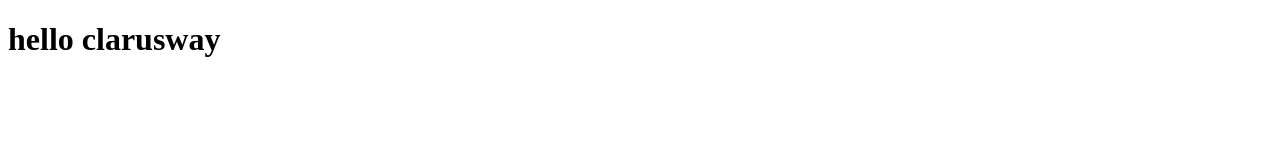
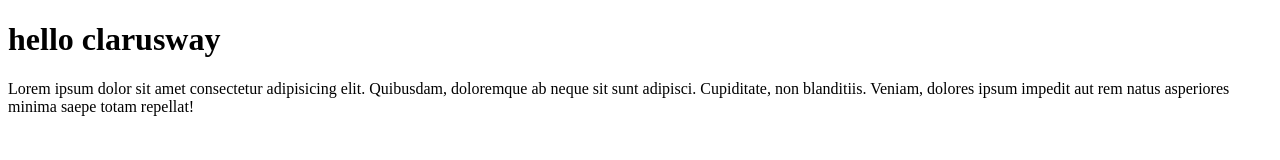
Before and after one commit to tekinhuseyin/pullrequestdeneme-1, a plain HTML site: page index.html in a window 1280 px wide. Drawn offline with Linux system fonts and the light colour scheme.

Commit message:
sinan icerik ekledim

```diff
--- a/index.html
+++ b/index.html
@@ -8,5 +8,6 @@
 </head>
 <body>
     <h1> hello clarusway</h1>
+    <p>Lorem ipsum dolor sit amet consectetur adipisicing elit. Quibusdam, doloremque ab neque sit sunt adipisci. Cupiditate, non blanditiis. Veniam, dolores ipsum impedit aut rem natus asperiores minima saepe totam repellat!</p>
 </body>
 </html>
```
